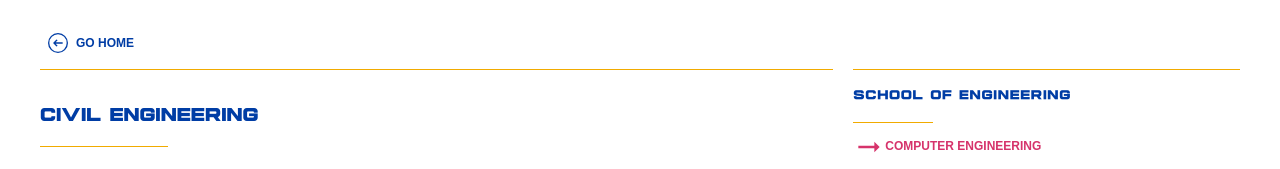
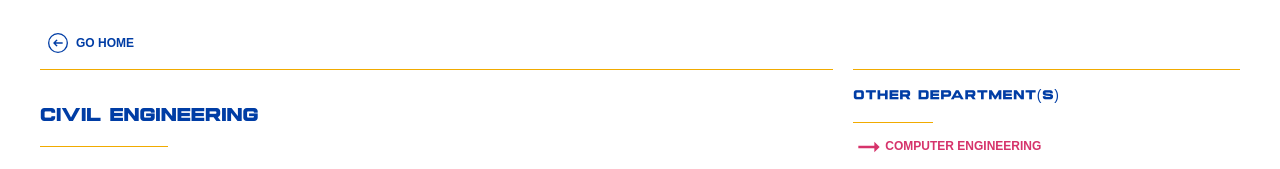
Before and after one commit to code-with-zhine/rectem.edu.ng, a Next.js app: page /schools/engineering/civil-engineering in a window 1280 px wide. Shown: the part 445-614 px from the top of the page. Built offline with nearby package versions, Linux system fonts and the light colour scheme; a web font is replaced by a local one.

Commit message:
Upadating content

```diff
--- a/src/app/page.js
+++ b/src/app/page.js
@@ -208,7 +208,7 @@ export default function Home() {
             </p>
             <Link
               href="/schools/part-time"
-              className="inline-flex  gap-1 items-center underline text-[#D6336B] text-xs tracking-widest uppercase font-semibold py-3 px-5"
+              className="inline-flex  gap-1 items-center underline text-[#D6336B] text-xs tracking-widest uppercase font-semibold py-3"
             >
               LEARN MORE
               <svg
--- a/src/app/schools/engineering/civil-engineering/page.js
+++ b/src/app/schools/engineering/civil-engineering/page.js
@@ -71,7 +71,7 @@ export default function Home() {
               <h4
                 className={`py-4 text-[#003DA5] text-sm tracking-wider ${gemsbuck.className}`}
               >
-                SCHOOL OF ENGINEERING
+                OTHER DEPARTMENT(S)
               </h4>
               <hr className="w-20 border-[#f1ab00]" />
               <div className="flex flex-col">
--- a/src/app/schools/engineering/computer-engineering/page.js
+++ b/src/app/schools/engineering/computer-engineering/page.js
@@ -73,7 +73,7 @@ export default function Home() {
               <h4
                 className={`py-4 text-[#003DA5] text-sm  ${gemsbuck.className}`}
               >
-                SCHOOL OF ENGINEERING
+                OTHER DEPARTMENT(S)
               </h4>
               <hr className="w-20 border-[#f1ab00]" />
               <div className="flex flex-col">
--- a/src/app/schools/engineering/electrical-electronic/page.js
+++ b/src/app/schools/engineering/electrical-electronic/page.js
@@ -71,7 +71,7 @@ export default function Home() {
               <h4
                 className={`py-4 text-[#003DA5] text-sm tracking-wider ${gemsbuck.className}`}
               >
-                SCHOOL OF ENGINEERING
+                OTHER DEPARTMENT(S)
               </h4>
               <hr className="w-20 border-[#f1ab00]" />
               <div className="flex flex-col">
--- a/src/app/schools/environmental/architectural-technology/page.js
+++ b/src/app/schools/environmental/architectural-technology/page.js
@@ -71,7 +71,7 @@ export default function Home() {
               <h4
                 className={`py-4 text-[#003DA5] text-sm tracking-wider ${gemsbuck.className}`}
               >
-                SCHOOL OF ENVIRONMENTAL TECHNOLOGY
+                OTHER DEPARTMENT(S)
               </h4>
               <hr className="w-20 border-[#f1ab00]" />
               <div className="flex flex-col">
--- a/src/app/schools/environmental/estate-management/page.js
+++ b/src/app/schools/environmental/estate-management/page.js
@@ -71,7 +71,7 @@ export default function Home() {
               <h4
                 className={`py-4 text-[#003DA5] text-sm tracking-wider ${gemsbuck.className}`}
               >
-                SCHOOL OF ENVIRONMENTAL TECHNOLOGY
+                OTHER DEPARTMENT(S)
               </h4>
               <hr className="w-20 border-[#f1ab00]" />
               <div className="flex flex-col">
--- a/src/app/schools/environmental/quantity-surveying/page.js
+++ b/src/app/schools/environmental/quantity-surveying/page.js
@@ -71,7 +71,7 @@ export default function Home() {
               <h4
                 className={`py-4 text-[#003DA5] text-sm tracking-wider ${gemsbuck.className}`}
               >
-                SCHOOL OF ENVIRONMENTAL TECHNOLOGY
+                OTHER DEPARTMENT(S)
               </h4>
               <hr className="w-20 border-[#f1ab00]" />
               <div className="flex flex-col">
--- a/src/app/schools/management/accounting/page.js
+++ b/src/app/schools/management/accounting/page.js
@@ -71,7 +71,7 @@ export default function Home() {
               <h4
                 className={`py-4 text-[#003DA5] text-sm tracking-wider ${gemsbuck.className}`}
               >
-                SCHOOL OF MANAGEMENT
+                OTHER DEPARTMENT(S)
               </h4>
               <hr className="w-20 border-[#f1ab00]" />
               <div className="flex flex-col">
--- a/src/app/schools/management/business-administrator/page.js
+++ b/src/app/schools/management/business-administrator/page.js
@@ -71,7 +71,7 @@ export default function Home() {
               <h4
                 className={`py-4 text-[#003DA5] text-sm tracking-wider ${gemsbuck.className}`}
               >
-                SCHOOL OF MANAGEMENT
+                OTHER DEPARTMENT(S)
               </h4>
               <hr className="w-20 border-[#f1ab00]" />
               <div className="flex flex-col">
```
